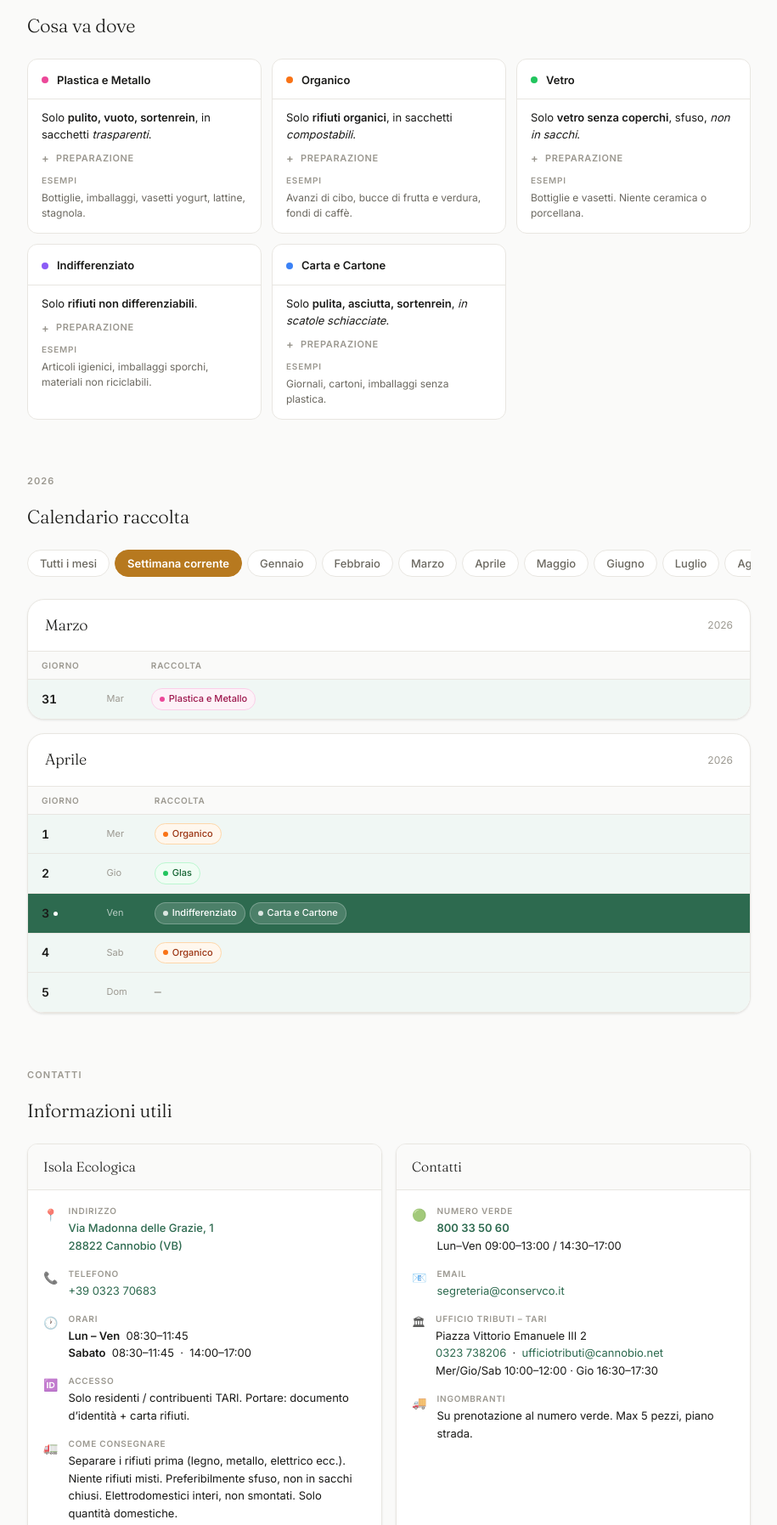
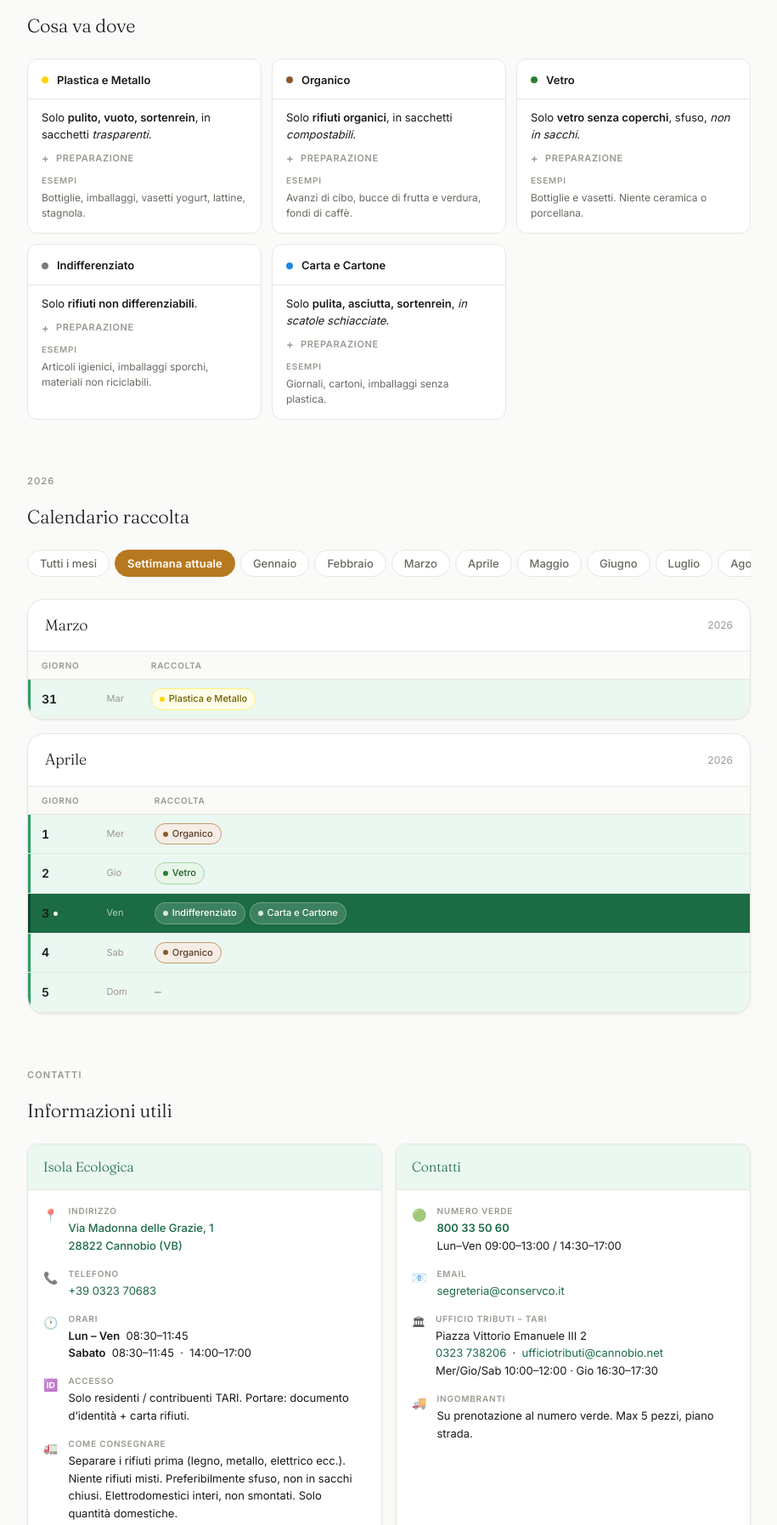
Before and after one commit to giovanola/cannobio-rifiuti, a plain HTML site: page index.html in a window 1280 px wide. Shown: the part 500-2295 px from the top of the page at 85% size, without its empty margins (182-1097 px from the left). Drawn offline with Linux system fonts and the light colour scheme.

Commit message:
Add files via upload

```diff
--- a/index.html
+++ b/index.html
@@ -75,9 +75,9 @@
   --text-primary: #1A1A18;
   --text-secondary: #6B6860;
   --text-tertiary: #9B9890;
-  --accent: #2D6A4F;
-  --accent-light: #52B788;
-  --accent-pale: #F0F7F4;
+  --accent: #1B6B45;
+  --accent-light: #28A062;
+  --accent-pale: #EBF7F1;
   --gold: #B7791F;
   --gold-pale: #FFFBEB;
   --radius-sm: 6px;
@@ -240,12 +240,12 @@ body { font-family: var(--font-body); background: var(--bg); color: var(--text-p
 .cat-ex-label { font-size: 10px; font-weight: 600; letter-spacing: 0.08em; text-transform: uppercase; color: var(--text-tertiary); display: block; margin-bottom: 4px; }
 .cat-ex { font-size: 12px; color: var(--text-secondary); line-height: 1.5; }
 
-/* Category colors */
-.cat-org .cat-dot  { background: #F97316; }
-.cat-carta .cat-dot { background: #3B82F6; }
-.cat-plast .cat-dot { background: #EC4899; }
-.cat-vetro .cat-dot { background: #22C55E; }
-.cat-ind .cat-dot  { background: #8B5CF6; }
+/* Category colors – offizielle Mülltrennung-Farben */
+.cat-org .cat-dot   { background: #8B5A2B; }
+.cat-carta .cat-dot { background: #1E88E5; }
+.cat-plast .cat-dot { background: #FFD600; }
+.cat-vetro .cat-dot { background: #2E7D32; }
+.cat-ind .cat-dot   { background: #7A7A7A; }
 
 /* ── CALENDAR SECTION ── */
 .calendar-section { margin-bottom: 64px; }
@@ -272,8 +272,8 @@ body { font-family: var(--font-body); background: var(--bg); color: var(--text-p
   white-space: nowrap;
   transition: all var(--transition);
 }
-.tab:hover { border-color: var(--accent-light); color: var(--accent); }
-.tab.active { background: var(--accent); border-color: var(--accent); color: #fff; }
+.tab:hover { border-color: var(--accent-light); color: var(--accent); background: #EBF7F1; }
+.tab.active { background: #1B6B45; border-color: #1B6B45; color: #fff; font-weight: 600; letter-spacing: 0.01em; }
 .tab-week {
   background: var(--gold-pale);
   border-color: #D4A017;
@@ -325,12 +325,17 @@ body { font-family: var(--font-body); background: var(--bg); color: var(--text-p
 .cal-table thead th:nth-child(2) { width: 36px; }
 .cal-table tbody tr { border-bottom: 1px solid var(--border); transition: background var(--transition); }
 .cal-table tbody tr:last-child { border-bottom: none; }
-.cal-table tbody tr:hover { background: var(--bg); }
-.cal-table tbody tr.is-weekend { background: #FAFAF9; }
+.cal-table tbody tr:hover { background: #F4F3F0; }
+.cal-table tbody tr.is-weekend { background: #F7F6F3; }
 .cal-table tbody tr.is-festa { background: var(--gold-pale); }
-.cal-table tbody tr.is-week { background: var(--accent-pale); }
+.cal-table tbody tr.is-week {
+  background: #EBF7F1;
+  box-shadow: inset 3px 0 0 #28A062;
+}
+.cal-table tbody tr.is-week:hover { background: #DDF0E8; }
 .cal-table tbody tr.is-today {
-  background: var(--accent);
+  background: #1B6B45;
+  box-shadow: inset 3px 0 0 #0D4A2E;
 }
 .cal-table tbody tr.is-today td { color: #fff; }
 .cal-table tbody tr.is-today .day-name { color: rgba(255,255,255,0.65); }
@@ -364,11 +369,11 @@ body { font-family: var(--font-body); background: var(--bg); color: var(--text-p
   border: 1px solid transparent;
 }
 .badge .dot { width: 6px; height: 6px; border-radius: 50%; flex-shrink: 0; }
-.b-org   { background: #FFF7ED; color: #9A3412; border-color: #FED7AA; } .b-org .dot   { background: #F97316; }
-.b-carta { background: #EFF6FF; color: #1E40AF; border-color: #BFDBFE; } .b-carta .dot { background: #3B82F6; }
-.b-plast { background: #FDF2F8; color: #9D174D; border-color: #FBCFE8; } .b-plast .dot { background: #EC4899; }
-.b-vetro { background: #F0FDF4; color: #166534; border-color: #BBF7D0; } .b-vetro .dot { background: #22C55E; }
-.b-ind   { background: #F5F3FF; color: #5B21B6; border-color: #DDD6FE; } .b-ind .dot   { background: #8B5CF6; }
+.b-org   { background: #F5EDE6; color: #5C3A1E; border-color: #C49A6C; } .b-org .dot   { background: #8B5A2B; }
+.b-carta { background: #E8F1FC; color: #0D47A1; border-color: #90CAF9; } .b-carta .dot { background: #1E88E5; }
+.b-plast { background: #FFFDE7; color: #6D5F00; border-color: #FFF176; } .b-plast .dot { background: #FFD600; }
+.b-vetro { background: #E8F5E9; color: #1B5E20; border-color: #A5D6A7; } .b-vetro .dot { background: #2E7D32; }
+.b-ind   { background: #F5F5F5; color: #424242; border-color: #BDBDBD; } .b-ind .dot   { background: #7A7A7A; }
 .b-festa { background: var(--gold-pale); color: var(--gold); border-color: #FDE68A; } .b-festa .dot { background: var(--gold); }
 
 /* Prep accordion */
@@ -429,8 +434,9 @@ body { font-family: var(--font-body); background: var(--bg); color: var(--text-p
   font-family: var(--font-display);
   font-size: 16px;
   font-weight: 300;
-  color: var(--text-primary);
-  background: var(--bg);
+  color: #1B6B45;
+  background: #EBF7F1;
+  letter-spacing: -0.01em;
 }
 .info-card-body { padding: 16px 18px; }
 .info-row { display: flex; gap: 12px; margin-bottom: 14px; font-size: 13px; line-height: 1.6; }
@@ -675,7 +681,7 @@ const T = {
     sub:"Orari, tipologie e informazioni per la raccolta differenziata nel Comune di Cannobio. Gestito da ConSer VCO.",
     whatwhere_label:"Differenziata", whatwhere_title:"Cosa va dove",
     cal_label:"2026", cal_title:"Calendario raccolta",
-    tab_all:"Tutti i mesi", tab_week:"Settimana corrente",
+    tab_all:"Tutti i mesi", tab_week:"Settimana attuale",
     m1:"Gennaio",m2:"Febbraio",m3:"Marzo",m4:"Aprile",m5:"Maggio",m6:"Giugno",
     m7:"Luglio",m8:"Agosto",m9:"Settembre",m10:"Ottobre",m11:"Novembre",m12:"Dicembre",
     MONTHS:["Gennaio","Febbraio","Marzo","Aprile","Maggio","Giugno","Luglio","Agosto","Settembre","Ottobre","Novembre","Dicembre"],
@@ -698,13 +704,13 @@ const T = {
     footer_source:'Fonte: <a href="https://www.conservco.it/it/calendari-raccolta-2026/" target="_blank" rel="noopener">Calendario Raccolta Rifiuti 2026, ConSer VCO SpA</a>',
     footer_disc:"Nessuna garanzia sulla validit\u00e0 e sull\u2019attualit\u00e0 dei dati. Fare sempre riferimento al calendario originale ufficiale.",
     cats:[
-      {cls:"cat-plast",dot:"#EC4899",name:"Plastica e Metallo",rule:"Solo <strong>pulito, vuoto, sortenrein</strong>, in sacchetti <em>trasparenti</em>.",prep:"Sciacquare, separare i coperchi, non impilare.",exLabel:"Esempi",ex:"Bottiglie, imballaggi, vasetti yogurt, lattine, stagnola."},
-      {cls:"cat-org",  dot:"#F97316",name:"Organico",rule:"Solo <strong>rifiuti organici</strong>, in sacchetti <em>compostabili</em>.",prep:"Niente buste di plastica, chiudere bene.",exLabel:"Esempi",ex:"Avanzi di cibo, bucce di frutta e verdura, fondi di caff\u00e8."},
-      {cls:"cat-vetro",dot:"#22C55E",name:"Vetro",rule:"Solo <strong>vetro senza coperchi</strong>, sfuso, <em>non in sacchi</em>.",prep:"Rimuovere i coperchi. Non mettere in sacchetti.",exLabel:"Esempi",ex:"Bottiglie e vasetti. Niente ceramica o porcellana."},
-      {cls:"cat-ind",  dot:"#8B5CF6",name:"Indifferenziato",rule:"Solo <strong>rifiuti non differenziabili</strong>.",prep:"Chiudere bene prima di conferire.",exLabel:"Esempi",ex:"Articoli igienici, imballaggi sporchi, materiali non riciclabili."},
-      {cls:"cat-carta",dot:"#3B82F6",name:"Carta e Cartone",rule:"Solo <strong>pulita, asciutta, sortenrein</strong>, <em>in scatole schiacciate</em>.",prep:"Niente plastica, niente sporco. Schiacciare i cartoni.",exLabel:"Esempi",ex:"Giornali, cartoni, imballaggi senza plastica."},
+      {cls:"cat-plast",dot:"#FFD600",name:"Plastica e Metallo",rule:"Solo <strong>pulito, vuoto, sortenrein</strong>, in sacchetti <em>trasparenti</em>.",prep:"Sciacquare, separare i coperchi, non impilare.",exLabel:"Esempi",ex:"Bottiglie, imballaggi, vasetti yogurt, lattine, stagnola."},
+      {cls:"cat-org",  dot:"#8B5A2B",name:"Organico",rule:"Solo <strong>rifiuti organici</strong>, in sacchetti <em>compostabili</em>.",prep:"Niente buste di plastica, chiudere bene.",exLabel:"Esempi",ex:"Avanzi di cibo, bucce di frutta e verdura, fondi di caff\u00e8."},
+      {cls:"cat-vetro",dot:"#2E7D32",name:"Vetro",rule:"Solo <strong>vetro senza coperchi</strong>, sfuso, <em>non in sacchi</em>.",prep:"Rimuovere i coperchi. Non mettere in sacchetti.",exLabel:"Esempi",ex:"Bottiglie e vasetti. Niente ceramica o porcellana."},
+      {cls:"cat-ind",  dot:"#7A7A7A",name:"Indifferenziato",rule:"Solo <strong>rifiuti non differenziabili</strong>.",prep:"Chiudere bene prima di conferire.",exLabel:"Esempi",ex:"Articoli igienici, imballaggi sporchi, materiali non riciclabili."},
+      {cls:"cat-carta",dot:"#1E88E5",name:"Carta e Cartone",rule:"Solo <strong>pulita, asciutta, sortenrein</strong>, <em>in scatole schiacciate</em>.",prep:"Niente plastica, niente sporco. Schiacciare i cartoni.",exLabel:"Esempi",ex:"Giornali, cartoni, imballaggi senza plastica."},
     ],
-    BADGE:{ORG:"Organico",CARTA:"Carta e Cartone",PLAST:"Plastica e Metallo",VETRO:"Glas",IND:"Indifferenziato",FESTA:"Festa"},
+    BADGE:{ORG:"Organico",CARTA:"Carta e Cartone",PLAST:"Plastica e Metallo",VETRO:"Vetro",IND:"Indifferenziato",FESTA:"Festa"},
     docTitle:"Calendario Raccolta Rifiuti 2026 \u2013 Cannobio",
     docDesc:"Calendario ufficiale raccolta rifiuti 2026 per il Comune di Cannobio.",
   },
@@ -738,13 +744,13 @@ const T = {
     footer_source:'Quelle: <a href="https://www.conservco.it/it/calendari-raccolta-2026/" target="_blank" rel="noopener">Abfallkalender 2026, ConSer VCO SpA</a>',
     footer_disc:"Keine Gew\u00e4hr f\u00fcr Richtigkeit und Aktualit\u00e4t. Ma\u00dfgeblich ist stets der offizielle Originalkalender.",
     cats:[
-      {cls:"cat-plast",dot:"#EC4899",name:"Plastik und Metall",rule:"Nur <strong>sauber, leer, sortenrein</strong>, in <em>durchsichtigen S\u00e4cken</em>.",prep:"Ausp\u00fclen, Deckel trennen, nicht ineinander stapeln.",exLabel:"Beispiele",ex:"Plastikflaschen, Joghurtbecher, Verpackungen, Dosen, Alufolie."},
-      {cls:"cat-org",  dot:"#F97316",name:"Biom\u00fcll",rule:"Nur <strong>Bioabf\u00e4lle</strong>, in <em>kompostierbaren Beuteln</em>.",prep:"Keine Plastikt\u00fcten, gut verschlie\u00dfen.",exLabel:"Beispiele",ex:"Essensreste, Obst- und Gem\u00fcseschalen, Kaffeesatz."},
-      {cls:"cat-vetro",dot:"#22C55E",name:"Glas",rule:"Nur <strong>Glas ohne Deckel, sortenrein</strong>, <em>nicht in S\u00e4cken</em>.",prep:"Deckel entfernen, lose einwerfen, nicht einpacken.",exLabel:"Beispiele",ex:"Flaschen und Gl\u00e4ser. Kein Porzellan oder Keramik."},
-      {cls:"cat-ind",  dot:"#8B5CF6",name:"Restm\u00fcll",rule:"Nur <strong>Restm\u00fcll</strong>, was nicht getrennt werden kann.",prep:"Gut verschlossen entsorgen.",exLabel:"Beispiele",ex:"Hygieneartikel, verschmutzte Verpackungen, nicht recycelbare Materialien."},
-      {cls:"cat-carta",dot:"#3B82F6",name:"Papier und Karton",rule:"Nur <strong>sauber, trocken, sortenrein</strong>, <em>flach gedr\u00fcckt in Kartons</em>.",prep:"Kein Plastik, kein Schmutz. Kartons flach dr\u00fccken.",exLabel:"Beispiele",ex:"Zeitungen, Kartons, Papierverpackungen."},
+      {cls:"cat-plast",dot:"#FFD600",name:"Kunststoff und Metall",rule:"Nur <strong>sauber, leer, sortenrein</strong>, in <em>durchsichtigen S\u00e4cken</em>.",prep:"Ausp\u00fclen, Deckel trennen, nicht ineinander stapeln.",exLabel:"Beispiele",ex:"Plastikflaschen, Joghurtbecher, Verpackungen, Dosen, Alufolie."},
+      {cls:"cat-org",  dot:"#8B5A2B",name:"Biom\u00fcll",rule:"Nur <strong>Bioabf\u00e4lle</strong>, in <em>kompostierbaren Beuteln</em>.",prep:"Keine Plastikt\u00fcten, gut verschlie\u00dfen.",exLabel:"Beispiele",ex:"Essensreste, Obst- und Gem\u00fcseschalen, Kaffeesatz."},
+      {cls:"cat-vetro",dot:"#2E7D32",name:"Glas",rule:"Nur <strong>Glas ohne Deckel, sortenrein</strong>, <em>nicht in S\u00e4cken</em>.",prep:"Deckel entfernen, lose einwerfen, nicht einpacken.",exLabel:"Beispiele",ex:"Flaschen und Gl\u00e4ser. Kein Porzellan oder Keramik."},
+      {cls:"cat-ind",  dot:"#7A7A7A",name:"Restm\u00fcll",rule:"Nur <strong>Restm\u00fcll</strong>, was nicht getrennt werden kann.",prep:"Gut verschlossen entsorgen.",exLabel:"Beispiele",ex:"Hygieneartikel, verschmutzte Verpackungen, nicht recycelbare Materialien."},
+      {cls:"cat-carta",dot:"#1E88E5",name:"Papier und Karton",rule:"Nur <strong>sauber, trocken, sortenrein</strong>, <em>flach gedr\u00fcckt in Kartons</em>.",prep:"Kein Plastik, kein Schmutz. Kartons flach dr\u00fccken.",exLabel:"Beispiele",ex:"Zeitungen, Kartons, Papierverpackungen."},
     ],
-    BADGE:{ORG:"Biom\u00fcll",CARTA:"Papier",PLAST:"Plastik/Metall",VETRO:"Glas",IND:"Restm\u00fcll",FESTA:"Feiertag"},
+    BADGE:{ORG:"Biom\u00fcll",CARTA:"Papier",PLAST:"Kunststoff/Metall",VETRO:"Glas",IND:"Restm\u00fcll",FESTA:"Feiertag"},
     docTitle:"Abfallkalender 2026 \u2013 Cannobio",
     docDesc:"Offizieller Abfallkalender 2026 f\u00fcr die Gemeinde Cannobio mit Abholzeiten und Recyclinghof-Infos.",
   },
@@ -778,11 +784,11 @@ const T = {
     footer_source:'Source: <a href="https://www.conservco.it/it/calendari-raccolta-2026/" target="_blank" rel="noopener">Waste Collection Calendar 2026, ConSer VCO SpA</a>',
     footer_disc:"No guarantee of accuracy or currency. Always refer to the official original calendar.",
     cats:[
-      {cls:"cat-plast",dot:"#EC4899",name:"Plastic and Metal",rule:"Only <strong>clean, empty, single-material</strong>, in <em>transparent bags</em>.",prep:"Rinse, remove lids, do not nest items.",exLabel:"Examples",ex:"Plastic bottles, yoghurt cups, packaging, cans, aluminium foil."},
-      {cls:"cat-org",  dot:"#F97316",name:"Organic",rule:"Only <strong>organic waste</strong>, in <em>compostable bags</em>.",prep:"No plastic bags. Seal tightly.",exLabel:"Examples",ex:"Food scraps, fruit and vegetable peelings, coffee grounds."},
-      {cls:"cat-vetro",dot:"#22C55E",name:"Glass",rule:"Only <strong>glass without lids, single-material</strong>, <em>not in bags</em>.",prep:"Remove lids. Place loose, do not bag.",exLabel:"Examples",ex:"Bottles and jars. No ceramics or porcelain."},
-      {cls:"cat-ind",  dot:"#8B5CF6",name:"Residual Waste",rule:"Only <strong>non-recyclable waste</strong> that cannot be separated.",prep:"Seal well before disposal.",exLabel:"Examples",ex:"Hygiene products, soiled packaging, non-recyclable materials."},
-      {cls:"cat-carta",dot:"#3B82F6",name:"Paper and Cardboard",rule:"Only <strong>clean, dry, single-material</strong>, <em>flattened in boxes</em>.",prep:"No plastic, no dirt. Flatten all boxes.",exLabel:"Examples",ex:"Newspapers, cardboard, paper packaging."},
+      {cls:"cat-plast",dot:"#FFD600",name:"Plastic and Metal",rule:"Only <strong>clean, empty, single-material</strong>, in <em>transparent bags</em>.",prep:"Rinse, remove lids, do not nest items.",exLabel:"Examples",ex:"Plastic bottles, yoghurt cups, packaging, cans, aluminium foil."},
+      {cls:"cat-org",  dot:"#8B5A2B",name:"Organic",rule:"Only <strong>organic waste</strong>, in <em>compostable bags</em>.",prep:"No plastic bags. Seal tightly.",exLabel:"Examples",ex:"Food scraps, fruit and vegetable peelings, coffee grounds."},
+      {cls:"cat-vetro",dot:"#2E7D32",name:"Glass",rule:"Only <strong>glass without lids, single-material</strong>, <em>not in bags</em>.",prep:"Remove lids. Place loose, do not bag.",exLabel:"Examples",ex:"Bottles and jars. No ceramics or porcelain."},
+      {cls:"cat-ind",  dot:"#7A7A7A",name:"Residual Waste",rule:"Only <strong>non-recyclable waste</strong> that cannot be separated.",prep:"Seal well before disposal.",exLabel:"Examples",ex:"Hygiene products, soiled packaging, non-recyclable materials."},
+      {cls:"cat-carta",dot:"#1E88E5",name:"Paper and Cardboard",rule:"Only <strong>clean, dry, single-material</strong>, <em>flattened in boxes</em>.",prep:"No plastic, no dirt. Flatten all boxes.",exLabel:"Examples",ex:"Newspapers, cardboard, paper packaging."},
     ],
     BADGE:{ORG:"Organic",CARTA:"Paper",PLAST:"Plastic/Metal",VETRO:"Glass",IND:"Residual",FESTA:"Holiday"},
     docTitle:"Waste Collection Calendar 2026 \u2013 Cannobio",
```
